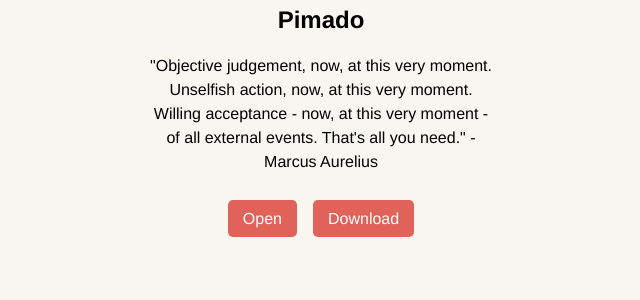
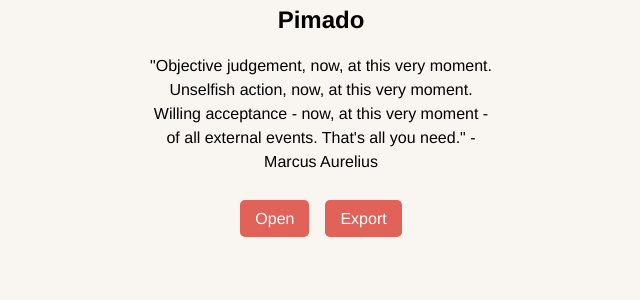
Before and after one commit to noelkronenberg/pimado, a Django app: page / in a window 1280 px wide. Shown: the part 226-526 px from the top of the page, without its empty margins (319-959 px from the left). Run offline with Django 3.2, Linux system fonts and the light colour scheme; data comes from the database, SQL or seed files in the repository; both versions use the stored data as it was after the commit.

Commit message:
minor text adjustments

```diff
--- a/templates/dashboard.html
+++ b/templates/dashboard.html
@@ -89,7 +89,7 @@ p {
 </div>
 
 <div class="row__cell">
-<a href="/download/" class="button">Download</a>
+<a href="/download/" class="button">Export</a>
 </div>
 
 </div>
```
Also changed, not shown: db.sqlite3.
